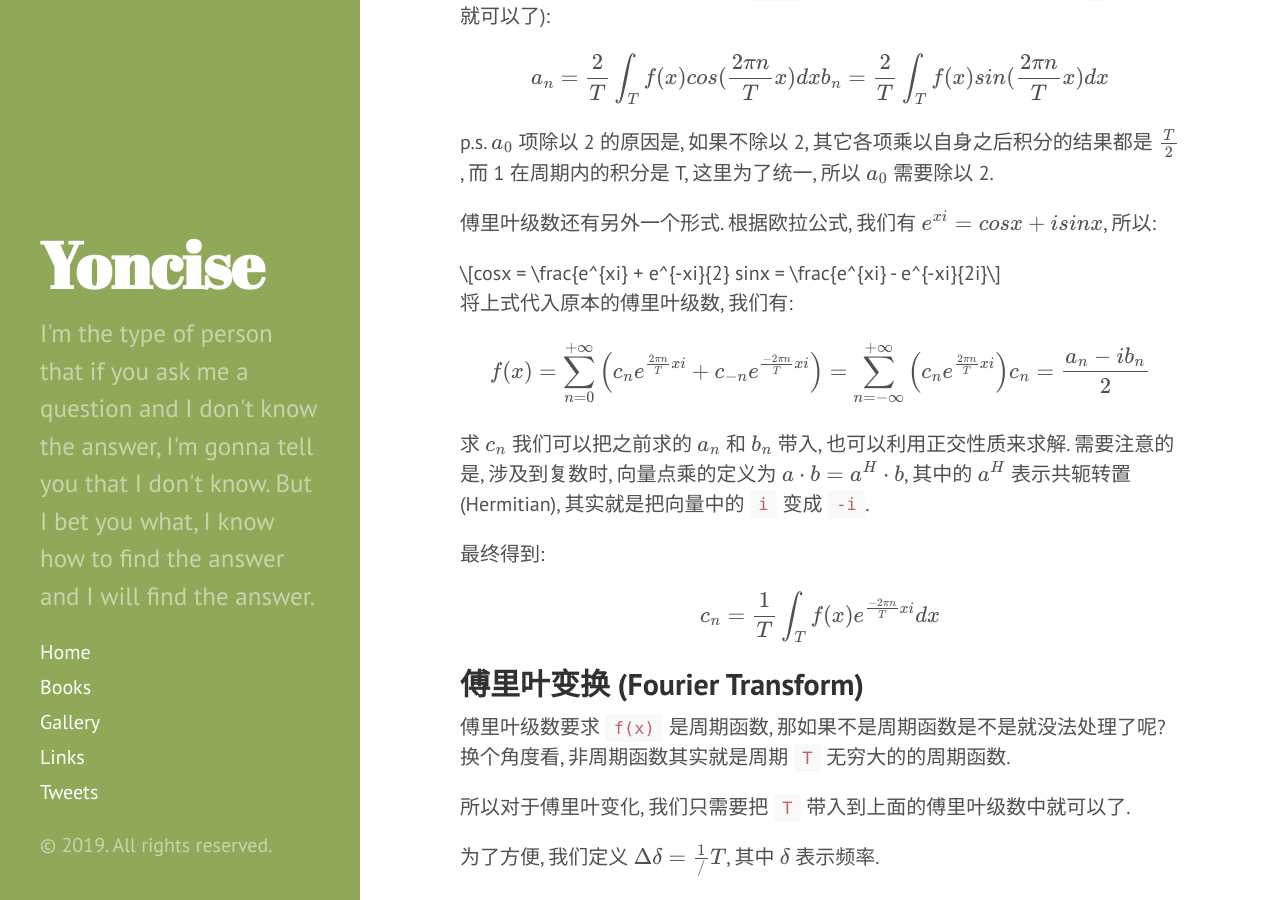
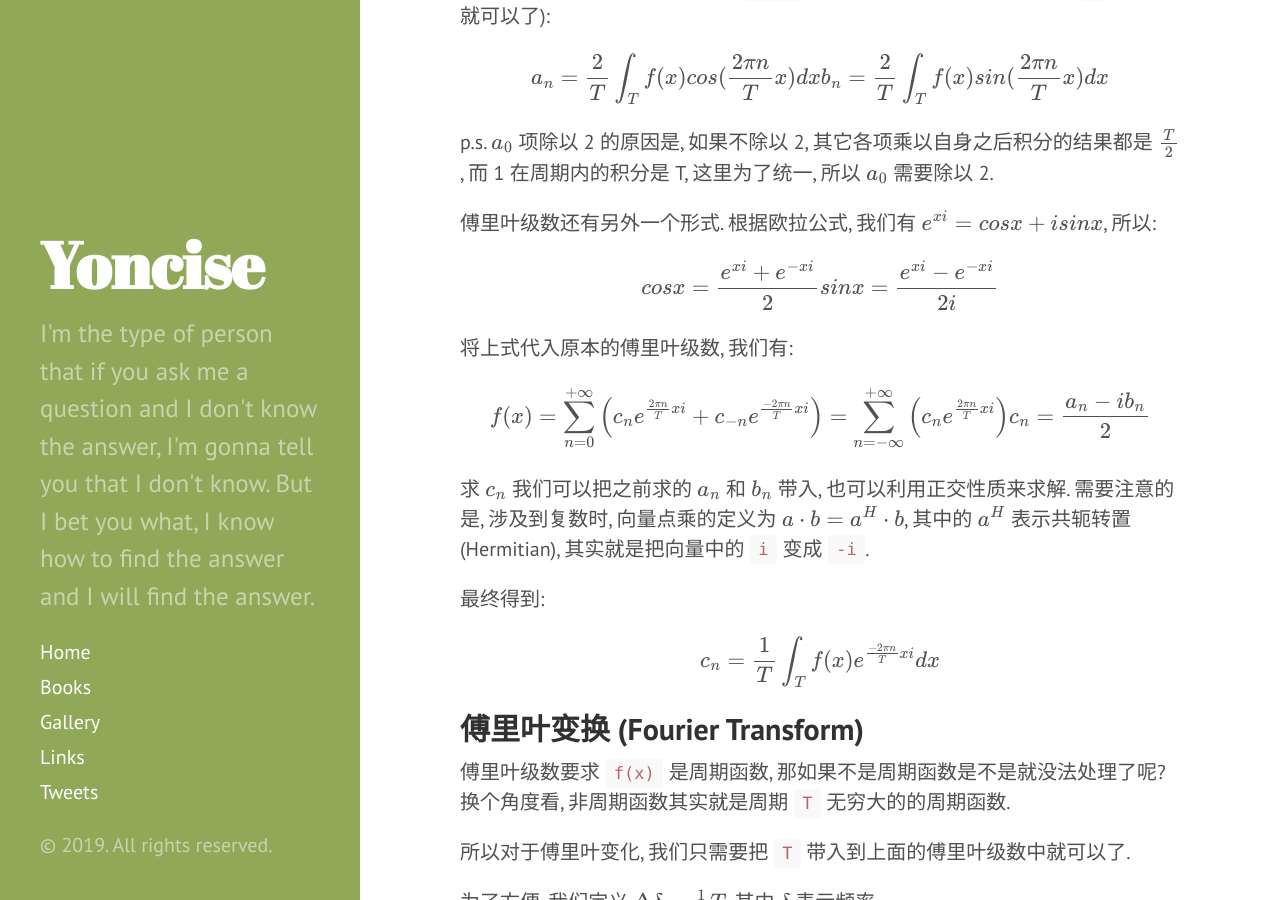
Before and after one commit to yoncise/yoncise.github.io, a Jekyll site: the page built from _posts/2019-08-01-傅里叶里傅.md, in a window 1280 px wide and 900 px high, scrolled down 1923 px. Built offline with Jekyll 4.4.1, drawn with Linux system fonts in a browser that asks for light colours; formulas are drawn with MathJax 3; some of the changed text lies outside the part shown.

Commit message:
typo fix

```diff
--- a/_posts/2019-08-01-傅里叶里傅.md
+++ b/_posts/2019-08-01-傅里叶里傅.md
@@ -62,6 +62,7 @@ $$
 
 $$
 a_n = \frac{2}{T} \int_{T} f(x) cos(\frac{2\pi n}{T}x) dx
+
 b_n = \frac{2}{T} \int_{T} f(x) sin(\frac{2\pi n}{T}x) dx
 $$
 
@@ -71,14 +72,16 @@ p.s. $$ a_0 $$ 项除以 2 的原因是, 如果不除以 2, 其它各项乘以
 傅里叶级数还有另外一个形式. 根据欧拉公式, 我们有 $$ e^{xi} = cosx + i sinx $$, 所以:
 
 $$
-cosx = \frac{e^{xi} + e^{-xi}{2}
-sinx = \frac{e^{xi} - e^{-xi}{2i}
+cosx = \frac{e^{xi} + e^{-xi}}{2}
+
+sinx = \frac{e^{xi} - e^{-xi}}{2i}
 $$
 
 将上式代入原本的傅里叶级数, 我们有:
 
 $$
 f(x) = \sum_{n=0}^{+\infty} \left(c_n e^{\frac{2\pi n}{T}xi} + c_{-n} e^{\frac{-2\pi n}{T}xi} \right)
+
      = \sum_{n=-\infty}^{+\infty} \left(c_n e^{\frac{2\pi n}{T}xi} \right)
 
 c_n = \frac{a_n - ib_n}{2}
@@ -107,6 +110,7 @@ $$
 
 $$
 \Delta \delta = d\delta
+
 n d\delta = \delta
 $$
 
@@ -114,6 +118,7 @@ $$
 
 $$
 f(x) = \int_{\infty} \left(c_{\delta} e^{2\pi\delta xi}\right) d\delta
+
 c_{\delta} = \int_{\infty} f(x) e^{-2\pi\delta xi} dx
 $$
 
@@ -130,6 +135,7 @@ $$
 
 $$
 f[ks] = \int_{\infty} \left(c_{\delta} e^{2\pi\delta ks i}\right) d\delta
+
 c_{\delta} = \sum_{k=-\infty}^{+\infty} \left(f[ks] e^{-2\pi\delta ks i} dx\right)
 $$
 
@@ -147,6 +153,7 @@ $$
 
 $$
 f[ks] = dx \int_{\infty} \left(c_{\delta} e^{2\pi\delta ks i}\right) d\delta
+
 c_{\delta} = \sum_{k=-\infty}^{+\infty} \left(f[k] e^{-2\pi\delta ks i} \right)
 $$
 
@@ -157,6 +164,7 @@ $$
 
 $$
 \int_{\infty} \left(c_{\delta} e^{2\pi\delta ks i}\right) d\delta = f[ks] \int_{\infty}  \left( e^{2\pi\delta ks i} e^{-2\pi\delta ks i} \right)
+
 \int_{\infty} \left(c_{\delta} e^{2\pi\delta ks i}\right) d\delta = f[ks] \int_{\infty}(1)
 $$
 
@@ -164,6 +172,7 @@ $$
 
 $$
 \int_{\frac{1}{s}} \left(c_{\delta} e^{2\pi\delta ks i}\right) d\delta = f[ks] \frac{1}{s}
+
 s\int_{\frac{1}{s}} \left(c_{\delta} e^{2\pi\delta ks i}\right) d\delta = f[ks]
 $$
 
@@ -171,6 +180,7 @@ $$
 
 $$
 f[ks] = s\int_{\frac{1}{s}} \left(c_{\delta} e^{2\pi\delta ks i}\right) d\delta
+
 c_{\delta} = \sum_{k=-\infty}^{+\infty} \left(f[k] e^{-2\pi\delta ks i} \right)
 $$
 
@@ -181,6 +191,7 @@ $$
 
 $$
 f[ks] = s\sum_{n \in \frac{1}{s}} \left(c_n e^{\frac{2 \pi n}{T} ks i}\right) d\delta
+
 c_n = \sum_{k=-\infty}^{+\infty} \left(f[k] e^{\frac{-2 \pi n}{T} ks i} \right)
 $$
 
@@ -188,6 +199,7 @@ $$
 
 $$
 c_n = d\delta \sum_{k=-\infty}^{+\infty} \left(f[k] e^{\frac{-2 \pi n}{T} ks i} \right)
+
 c_n = \frac{1}{T} \sum_{k \in T} \left(f[k] e^{\frac{-2 \pi n}{T} ks i} \right)
 $$
 
```
Also changed, not shown: other parts of _posts/2019-08-01-傅里叶里傅.md (+2 -1 lines), _posts/diary/2019-08-01-Diary.md (renamed from _posts/diary/2019-07-30-Diary.md).
